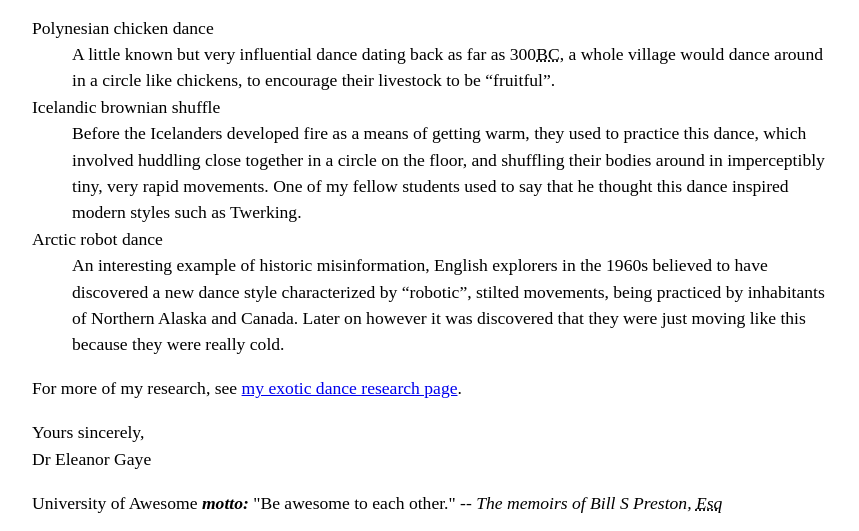
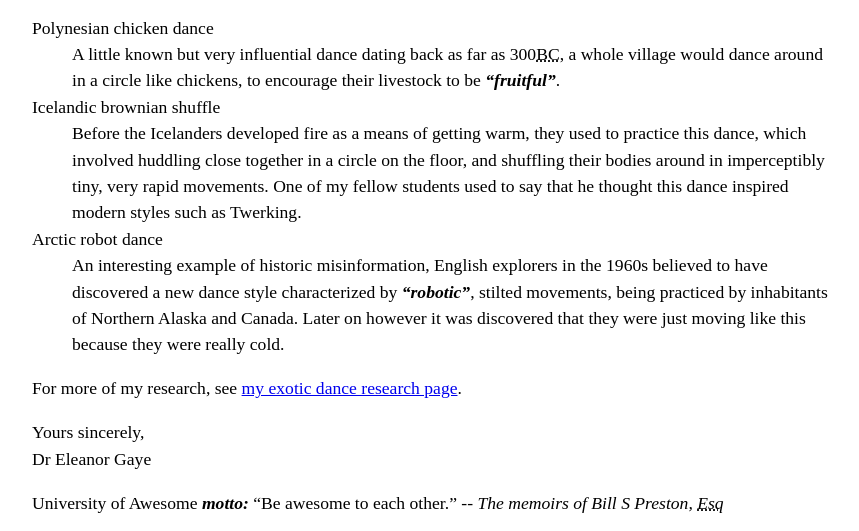
Before and after one commit to Gitthuma/marking_up_a_letter, a plain HTML site: page index.html in a window 1280 px wide. Shown: the part 1290-1821 px from the top of the page, without its empty margins (208-1067 px from the left). Drawn offline with Linux system fonts and the light colour scheme.

Commit message:
Added strong and em tags to fruitfil and robotic

```diff
--- a/index.html
+++ b/index.html
@@ -73,14 +73,14 @@
     <dl>
         <dt>Polynesian chicken dance</dt>
         <dd>A little known but very influential dance dating back as far as 300<abbr title="Before Christ">BC</abbr>, a whole village would dance around in a circle
-        like chickens, to encourage their livestock to be <q>fruitful</q>.</dd>
+        like chickens, to encourage their livestock to be <strong><em><q>fruitful</q></em></strong>.</dd>
         <dt>Icelandic brownian shuffle</dt>
         <dd>Before the Icelanders developed fire as a means of getting warm, they used to practice this dance, which involved
         huddling close together in a circle on the floor, and shuffling their bodies around in imperceptibly tiny, very rapid
         movements. One of my fellow students used to say that he thought this dance inspired modern styles such as Twerking.</dd>
         <dt>Arctic robot dance</dt>
         <dd>An interesting example of historic misinformation, English explorers in the 1960s believed to have discovered a new
-        dance style characterized by <q>robotic</q>, stilted movements, being practiced by inhabitants of Northern Alaska and Canada.
+        dance style characterized by <strong><em><q>robotic</q></em></strong>, stilted movements, being practiced by inhabitants of Northern Alaska and Canada.
         Later on however it was discovered that they were just moving like this because they were really cold.</dd>
     </dl>
 
@@ -89,7 +89,7 @@
     <p>Yours sincerely,<br>
     Dr Eleanor Gaye</p>
 
-    <p>University of Awesome <strong><em>motto:</em></strong> "Be awesome to each other." -- <em>The memoirs of Bill S Preston, <abbr title="Esquire">Esq</abbr></em></p>
+    <p>University of Awesome <strong><em>motto:</em></strong> <q>Be awesome to each other.</q> -- <cite>The memoirs of Bill S Preston, <abbr title="Esquire">Esq</abbr></cite></p>
 
 </body>
 </html>
```
